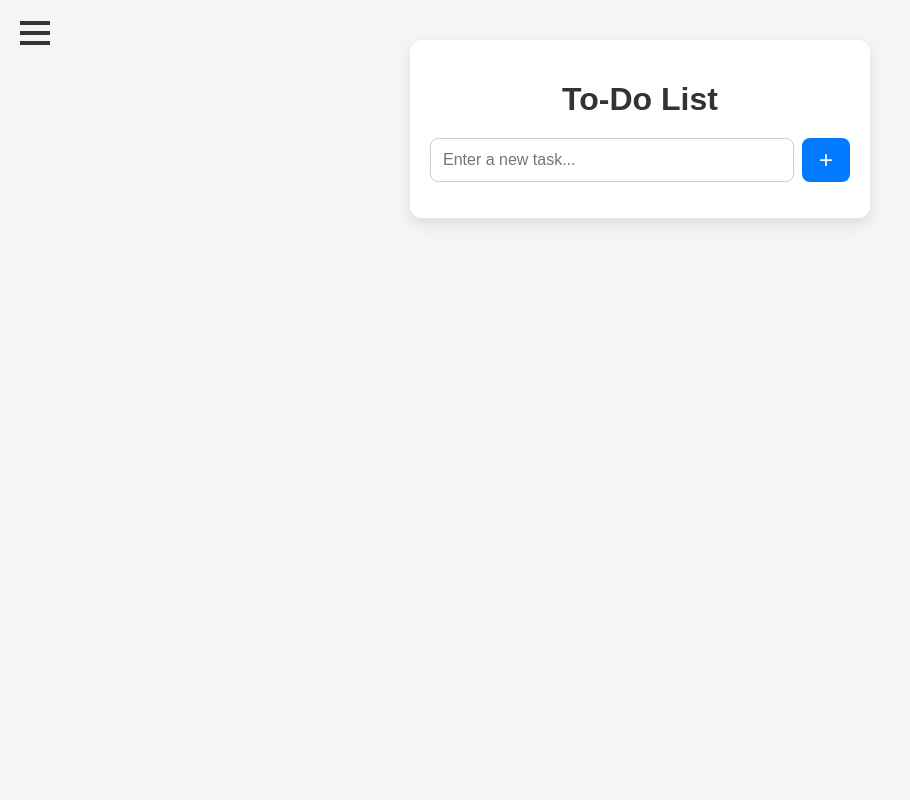
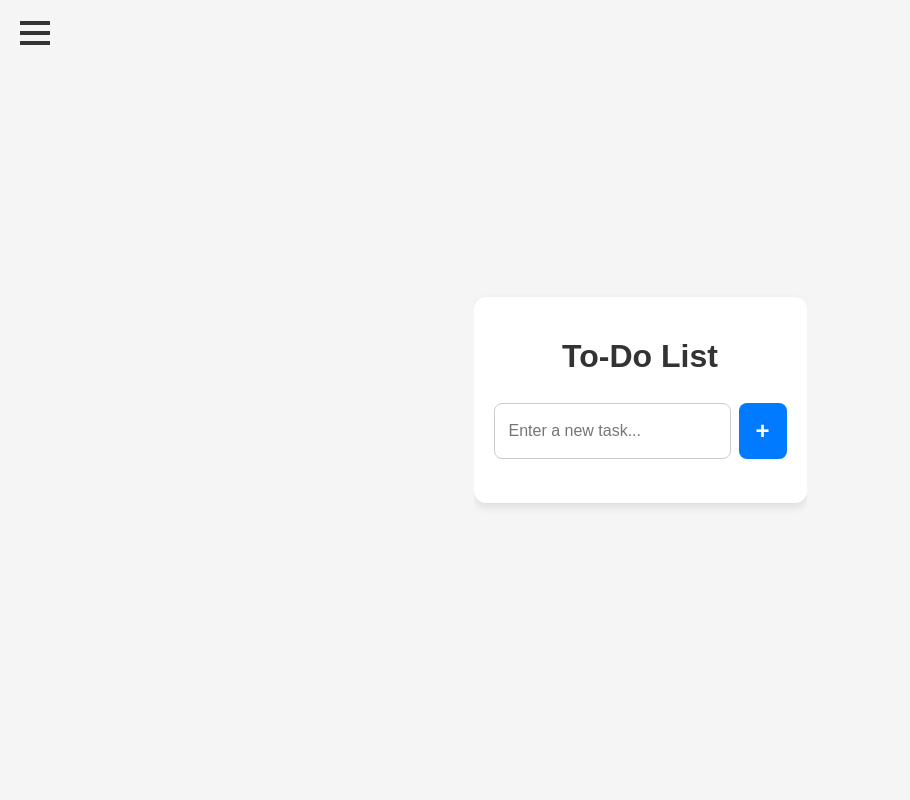
Before and after one commit to Kingboby/Homework, a Flask app: page /todo in a window 1280 px wide. Shown: the whole page, without its empty margins (0-910 px from the left). Run offline with Flask 3, Linux system fonts and the light colour scheme.

Commit message:
todo.html

```diff
--- a/templates/todo.html
+++ b/templates/todo.html
@@ -1,36 +1,42 @@
 <!DOCTYPE html>
 <html lang="en">
 <head>
-    <meta charset="utf-8">
-    <meta name="viewport" content="width=device-width,initial-scale=1">
   <meta charset="UTF-8">
   <meta name="viewport" content="width=device-width, initial-scale=1.0, user-scalable=no">
   <meta name="apple-mobile-web-app-capable" content="yes">
   <meta name="apple-mobile-web-app-status-bar-style" content="default">
-    <meta name="apple-mobile-web-app-title" content="Homework Recorder">
+  <meta name="apple-mobile-web-app-title" content="LOCK IN!">
   <title>To-Do List</title>
+  <link rel="stylesheet" href="style.css">
   <style>
-  body {
-    font-family: Arial, sans-serif;
-    background: #f5f5f5;
+    html, body {
       margin: 0;
       padding: 0;
+      height: 100%;
+      overflow: hidden;
+      background-color: #f5f5f5;
+      font-family: Arial, sans-serif;
+      display: flex;
+      justify-content: center;
+      align-items: center;
+      -webkit-user-select: none;
+      -webkit-touch-callout: none;
+      touch-action: manipulation;
     }
 
-  .todo-container {
+    .container {
       width: 90%;
       max-width: 420px;
-    margin: 40px auto;
-    background: #fff;
+      background: white;
+      border-radius: 12px;
+      box-shadow: 0 4px 10px rgba(0,0,0,0.1);
       padding: 20px;
-    border-radius: 12px;
-    box-shadow: 0 6px 16px rgba(0,0,0,0.1);
+      text-align: center;
     }
 
     h1 {
-    text-align: center;
+      margin-bottom: 20px;
       color: #333;
-    margin-bottom: 20px;
     }
 
     .input-row {
@@ -41,10 +47,11 @@
 
     #taskInput {
       flex: 1;
-    padding: 12px;
+      padding: 14px;
       border: 1px solid #ccc;
       border-radius: 8px;
       font-size: 16px;
+      box-sizing: border-box;
     }
 
     .add-btn {
@@ -57,11 +64,7 @@
       cursor: pointer;
     }
 
-  ul {
-    list-style: none;
-    padding: 0;
-    margin: 0;
-  }
+    ul { list-style: none; padding: 0; margin: 0; }
 
     .task {
       display: flex;
@@ -113,7 +116,8 @@
       background: transparent;
       border: 2px dashed #ccc;
     }
-  /* Hamburger button */
+
+    /* Navigation (copied exactly from Homework) */
     .hamburger {
       position: fixed;
       top: 15px;
@@ -129,7 +133,6 @@
       margin: 6px 0;
     }
 
-      /* Slide-over nav */
     .sidenav {
       height: 100%;
       width: 0;
@@ -141,7 +144,7 @@
       transition: 0.3s;
       padding-top: 60px;
       box-shadow: -2px 0 5px rgba(0,0,0,0.2);
-            z-index: 1; /* slides over content */
+      z-index: 1;
     }
 
     .sidenav button {
@@ -156,7 +159,6 @@
       color: black;
     }
 
-      /* Optional: dim background when nav is open */
     #overlay {
       position: fixed;
       top: 0;
@@ -169,26 +171,21 @@
     }
   </style>
 </head>
+
 <body>
-  <!-- Hamburger -->
+  <!-- Hamburger + Nav -->
   <div class="hamburger" onclick="toggleNav()">
-        <div></div>
-        <div></div>
-        <div></div>
+    <div></div><div></div><div></div>
+  </div>
+  <div id="overlay" onclick="toggleNav()"></div>
+  <div id="mySidenav" class="sidenav">
+    <button onclick="location.href='/'">Homework</button>
+    <button onclick="location.href='/todo'">To-Do</button>
+    <button onclick="location.href='/timetable'">Timetable</button>
+    <button>Coming Soon...</button>
   </div>
 
-    <!-- Overlay -->
-    <div id="overlay" onclick="toggleNav()"></div>
-
-    <!-- Slide-over nav -->
-    <div id="mySidenav" class="sidenav">
-        <button onclick="location.href='/'">Homework</button>
-        <button onclick="location.href='/todo'">ToDo</button>
-        <button onclick="location.href='/timetable'">TimeTable</button>
-        <button>Coming Soon...</button>
-
-    </div>
-  <div class="todo-container">
+  <div class="container">
     <h1>To-Do List</h1>
     <div class="input-row">
       <input id="taskInput" type="text" placeholder="Enter a new task...">
@@ -198,6 +195,7 @@
   </div>
 
   <script>
+    // Same JS as before + toggleNav
     const taskInput = document.getElementById('taskInput');
     const addTaskBtn = document.getElementById('addTaskBtn');
     const taskList = document.getElementById('taskList');
@@ -210,11 +208,7 @@ function addTask() {
       if (!text) return;
       const li = document.createElement('li');
       li.className = 'task';
-  li.innerHTML = `
-    <span class="text">${text}</span>
-    <span class="handle">☰</span>
-    <button class="delete-btn">Delete</button>
-  `;
+      li.innerHTML = `<span class="text">${text}</span><span class="handle">☰</span><button class="delete-btn">Delete</button>`;
       taskList.appendChild(li);
       attachTaskEvents(li);
       taskInput.value = '';
@@ -223,105 +217,66 @@ function addTask() {
     function attachTaskEvents(task) {
       const handle = task.querySelector('.handle');
       const deleteBtn = task.querySelector('.delete-btn');
-  let startY, startX, dragging = false, swiping = false;
-  let placeholder = null;
+      let startY, startX, placeholder = null;
 
-  // --- DRAGGING ---
+      // DRAGGING
       handle.addEventListener('touchstart', startDrag);
       handle.addEventListener('mousedown', startDrag);
-
       function startDrag(e) {
         e.preventDefault();
-    dragging = true;
         startY = e.touches ? e.touches[0].clientY : e.clientY;
-
         const rect = task.getBoundingClientRect();
-    const offsetY = (e.touches ? e.touches[0].clientY : e.clientY) - rect.top;
-
         placeholder = document.createElement('li');
         placeholder.className = 'task placeholder';
         placeholder.style.height = rect.height + 'px';
         taskList.insertBefore(placeholder, task.nextSibling);
-
         task.classList.add('dragging');
         task.style.position = 'absolute';
         task.style.width = rect.width + 'px';
         task.style.left = rect.left + 'px';
         task.style.top = rect.top + 'px';
-
         const moveHandler = ev => {
           const clientY = ev.touches ? ev.touches[0].clientY : ev.clientY;
           const deltaY = clientY - startY;
           task.style.top = rect.top + deltaY + 'px';
-
           const siblings = [...taskList.children].filter(c => c !== placeholder && c !== task);
           for (let sib of siblings) {
             const box = sib.getBoundingClientRect();
-        if (clientY < box.top + box.height / 2) {
-          taskList.insertBefore(placeholder, sib);
-          break;
-        }
-        if (sib === siblings[siblings.length - 1]) {
-          taskList.appendChild(placeholder);
-        }
+            if (clientY < box.top + box.height / 2) { taskList.insertBefore(placeholder, sib); break; }
+            if (sib === siblings[siblings.length - 1]) taskList.appendChild(placeholder);
           }
         };
-
         const endHandler = () => {
-      dragging = false;
           document.removeEventListener('mousemove', moveHandler);
           document.removeEventListener('mouseup', endHandler);
           document.removeEventListener('touchmove', moveHandler);
           document.removeEventListener('touchend', endHandler);
-
           task.classList.remove('dragging');
-      task.style.position = '';
-      task.style.width = '';
-      task.style.left = '';
-      task.style.top = '';
+          task.style = '';
           taskList.insertBefore(task, placeholder);
           placeholder.remove();
         };
-
         document.addEventListener('mousemove', moveHandler);
         document.addEventListener('mouseup', endHandler);
         document.addEventListener('touchmove', moveHandler);
         document.addEventListener('touchend', endHandler);
       }
 
-  // --- SWIPE TO DELETE ---
-  task.addEventListener('touchstart', e => {
-    startX = e.touches[0].clientX;
-    swiping = false;
-  });
-
+      // SWIPE TO DELETE
+      task.addEventListener('touchstart', e => startX = e.touches[0].clientX);
       task.addEventListener('touchmove', e => {
         const dx = e.touches[0].clientX - startX;
-    if (dx < -40) {
-      task.classList.add('swiped');
-      swiping = true;
+        if (dx < -40) task.classList.add('swiped');
+        if (dx > 40) task.classList.remove('swiped');
+      });
+      deleteBtn.addEventListener('click', e => task.remove());
     }
-    if (dx > 40 && task.classList.contains('swiped')) {
-      task.classList.remove('swiped');
-      swiping = true;
-    }
-  });
 
-  deleteBtn.addEventListener('click', e => {
-    e.stopPropagation();
-    task.remove();
-  });
-}
     function toggleNav() {
       const nav = document.getElementById("mySidenav");
       const overlay = document.getElementById("overlay");
-        if (nav.style.width === "250px") {
-          nav.style.width = "0";
-          overlay.style.display = "none";
-        } else {
-          nav.style.width = "250px";
-          overlay.style.display = "block";
-        }
+      if (nav.style.width === "250px") { nav.style.width = "0"; overlay.style.display = "none"; }
+      else { nav.style.width = "250px"; overlay.style.display = "block"; }
     }
   </script>
 </body>
```
Lines whose indentation alone changed are shown as unchanged.
